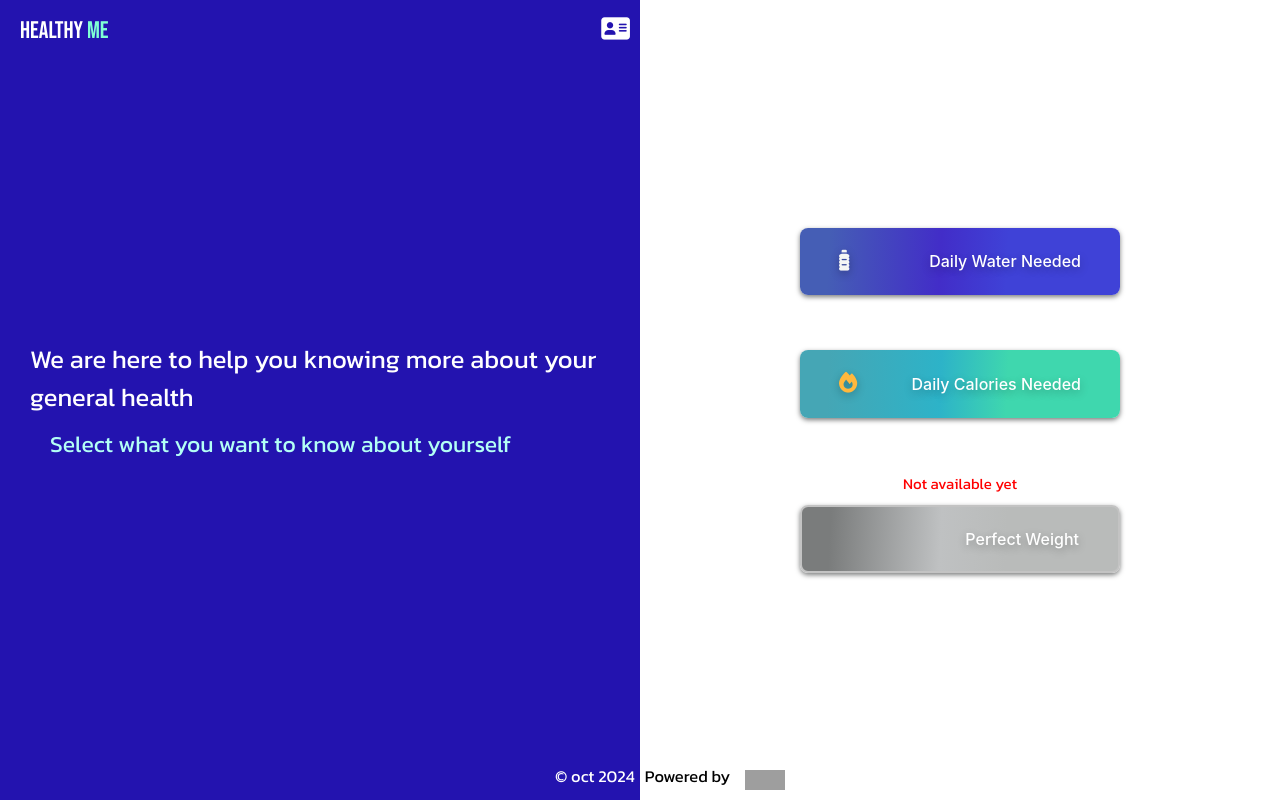
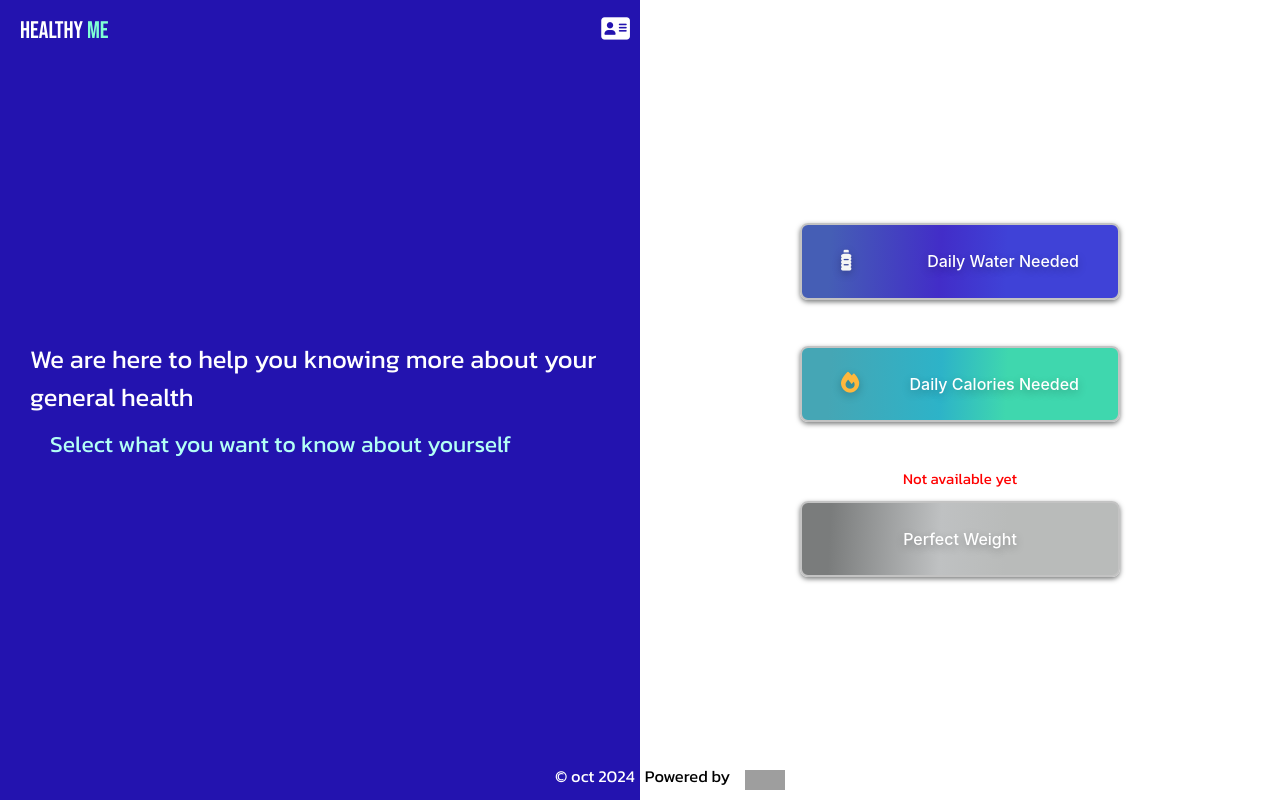
Before and after one commit to Taha-Alsaity/H2o, a Django app: page / in a window 1280 px wide. Run offline with Django 4.2, Linux system fonts and the light colour scheme; some libraries are stand-ins or nearby versions; some web fonts are replaced; grey boxes are pictures that could not be loaded.

Commit message:
update UI

```diff
--- a/H2Oapp/static/css/mainindex.css
+++ b/H2Oapp/static/css/mainindex.css
@@ -62,7 +62,7 @@ margin-left: 70px;
     display: flex;
 background-image: linear-gradient(92.88deg, #45a6b5 9.16%, #2db3c8 43.89%, #3fd7ae 64.72%);
 border-radius: 8px;
-border-style: none;
+
 box-sizing: border-box;
 color: #FFFFFF;
 cursor: pointer;
@@ -70,8 +70,8 @@ flex-shrink: 0;
 font-family: "Inter UI","SF Pro Display",-apple-system,BlinkMacSystemFont,"Segoe UI",Roboto,Oxygen,Ubuntu,Cantarell,"Open Sans","Helvetica Neue",sans-serif;
 font-size: 16px;
 font-weight: 500;
-height: 4.5rem;
-padding: 0 1.6rem;
+height: 5.1rem;
+padding:1.1em 1.9em ;
 align-items: center;
 
 text-shadow: rgba(0, 0, 0, 0.25) 0 3px 8px;
@@ -89,17 +89,17 @@ touch-action: manipulation;
 display: flex;
 background-image: linear-gradient(92.88deg, #455EB5 9.16%, #422dc8 43.89%, #3f42d7 64.72%);
 border-radius: 8px;
-border-style: none;
+
 box-sizing: border-box;
 color: #FFFFFF;
 align-items: center;
 cursor: pointer;
-flex-shrink: 0;
+flex-shrin: 0;
 font-family: "Inter UI","SF Pro Display",-apple-system,BlinkMacSystemFont,"Segoe UI",Roboto,Oxygen,Ubuntu,Cantarell,"Open Sans","Helvetica Neue",sans-serif;
 font-size: 16px;
 font-weight: 500;
-height: 4.5rem;
-padding: 0 1.6rem;
+height: 5.1rem;
+padding:1.1em 1.9em ;
 
 text-shadow: rgba(0, 0, 0, 0.25) 0 3px 8px;
 transition: all .5s;
--- a/H2Oapp/templates/index/mainpage.html
+++ b/H2Oapp/templates/index/mainpage.html
@@ -47,16 +47,11 @@
        <div style="  display: flex; justify-content: center; align-items: center; background-color: rgb(255, 255, 255);">
         <nav class="cont" style=" text-align: center;    display: flex; flex-direction: column; justify-content: space-around;">
             <a style= " padding: 0; margin: 0;" href="{% url 'home' %}"><button   class="button-36" role="button"><i class="fa-solid fa-bottle-water" style=" margin-right: 5px; color: #f5f5f5; font-size: 1.3em ;"></i> Daily Water Needed</button></a>
-            <a style="padding: 0; margin: 0; display: inline-block;" href="{% url 'homeC' %}">
-                <button class="button-377" role="button">
-                    <i class="fa-solid fa-fire" style="margin-right: 5px; color: #ffb83d; font-size: 1.3em;"></i>
-                    Daily Calories Needed
-                </button>
+            <a style= " padding: 0; margin: 0;" href="{% url 'homeC' %}"><button  class="button-377" role="button"><i class="fa-solid fa-fire" style=" margin-right: 5px; color: #ffb83d; font-size: 1.3em ;"></i> Daily Calories Needed</button>
             </a>
-
             <a href="#" >
             <label style="  margin-left: 0px; color: red;" for="">Not available yet</label>
-                <button style=" border: 2px solid rgb(195, 195, 195); box-shadow: #7a7c7c 0px 2px 5px; margin-top: 10px; width: 100%; background-image: linear-gradient(92.88deg, #7a7c7c 9.16%, #bfc1c2 43.89%, #b9bbba 64.72%);" class="button-36" role="button"> <span></span> Perfect Weight</button>
+                <button style=" justify-content: center; text-align: center; border: 2px solid rgb(195, 195, 195); box-shadow: #7a7c7c 0px 2px 5px; margin-top: 10px; width: 100%; background-image: linear-gradient(92.88deg, #7a7c7c 9.16%, #bfc1c2 43.89%, #b9bbba 64.72%);" class="button-36" role="button"> <span></span> Perfect Weight</button>
         </a></nav>
        </div>
        <label class="eco" style=''> &copy; oct 2024 <span style=" color: rgb(0, 0, 0); margin-left: 10px;"> Powered by</span>   <img class="mimg" style=" "  src="{% static 'picss/eco3.png' %}" alt=""></label>
```
